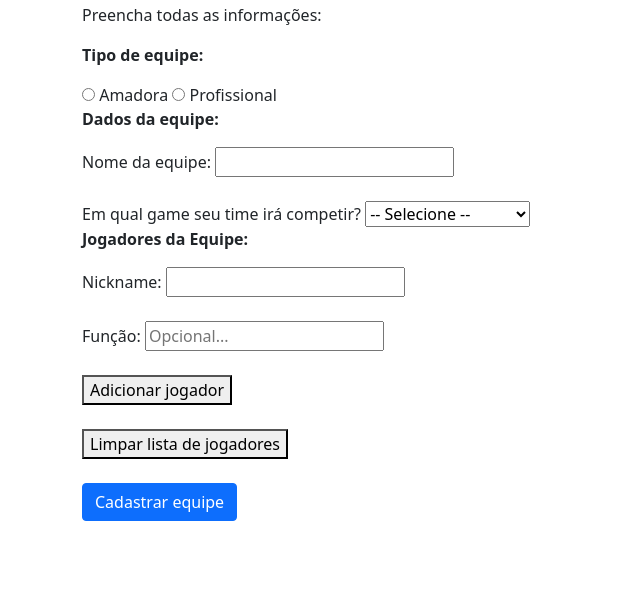
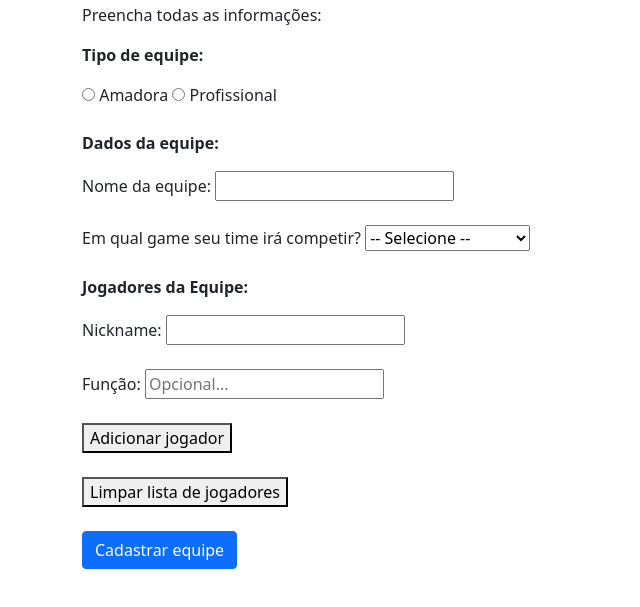
Before and after one commit to kunzgabriel/teamRegister, a plain HTML site: page index.html in a window 1280 px wide. Shown: the part 53-660 px from the top of the page, without its empty margins (0-640 px from the left). Drawn offline with Linux system fonts and the light colour scheme.

Commit message:
Update index.html

```diff
--- a/index.html
+++ b/index.html
@@ -20,7 +20,7 @@
                 <input type="radio" name="teamType" id="amateur" value="amateur" required>
                 <label for="amateur">Amadora</label>
                 <input type="radio" name="teamType" id="pro" value="pro">
-                <label for="pro">Profissional</label><br>
+                <label for="pro">Profissional</label><br><br>
             </div>
             <div>
                 <p><strong>Dados da equipe:</strong></p>
@@ -36,7 +36,7 @@
                     <option value="gameFIFA">FIFA</option>
                     <option value="gameDOTA">DOTA 2</option>
                 </select>
-                <br>
+                <br><br>
             </div>
             <div>
                 <p><strong>Jogadores da Equipe:</strong></p>
```
